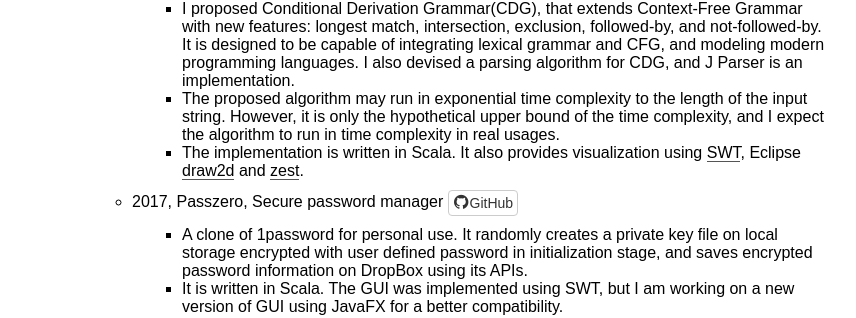
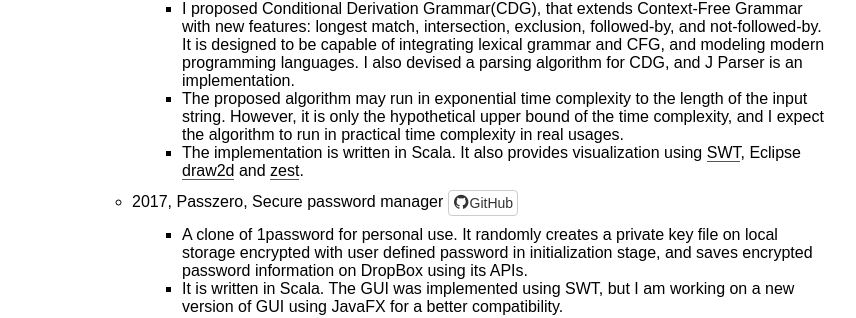
Before and after one commit to Joonsoo/joonsoo.github.io, a Jekyll site: the page built from index.html, in a window 1280 px wide. Shown: the part 935-1253 px from the top of the page, without its empty margins (208-1064 px from the left). Built offline with Jekyll 4.4.1, drawn with Linux system fonts in a browser that asks for light colours; nearby versions of some CDN libraries; some web fonts are replaced.

Commit message:
Update index.md

```diff
--- a/_includes/index.md
+++ b/_includes/index.md
@@ -26,7 +26,7 @@
 * Personal Projects
   * 2013-2017, J Parser, A scannerless parser implementation <a class="btn btn-default narrow" href="https://github.com/joonsoo/jparser"><i class="fa fa-2 fa-github"></i>GitHub</a>
     * I proposed Conditional Derivation Grammar(CDG), that extends Context-Free Grammar with new features: longest match, intersection, exclusion, followed-by, and not-followed-by. It is designed to be capable of integrating lexical grammar and CFG, and modeling modern programming languages. I also devised a parsing algorithm for CDG, and J Parser is an implementation.
-    * The proposed algorithm may run in exponential time complexity to the length of the input string. However, it is only the hypothetical upper bound of the time complexity, and I expect the algorithm to run in time complexity in real usages.
+    * The proposed algorithm may run in exponential time complexity to the length of the input string. However, it is only the hypothetical upper bound of the time complexity, and I expect the algorithm to run in practical time complexity in real usages.
     * The implementation is written in Scala. It also provides visualization using [SWT](https://www.eclipse.org/swt/), Eclipse [draw2d](https://www.eclipse.org/gef/draw2d/) and [zest](https://www.eclipse.org/gef/zest/).
 
   * 2017, Passzero, Secure password manager <a class="btn btn-default narrow" href="https://github.com/joonsoo/passzero"><i class="fa fa-2 fa-github"></i>GitHub</a>
```
